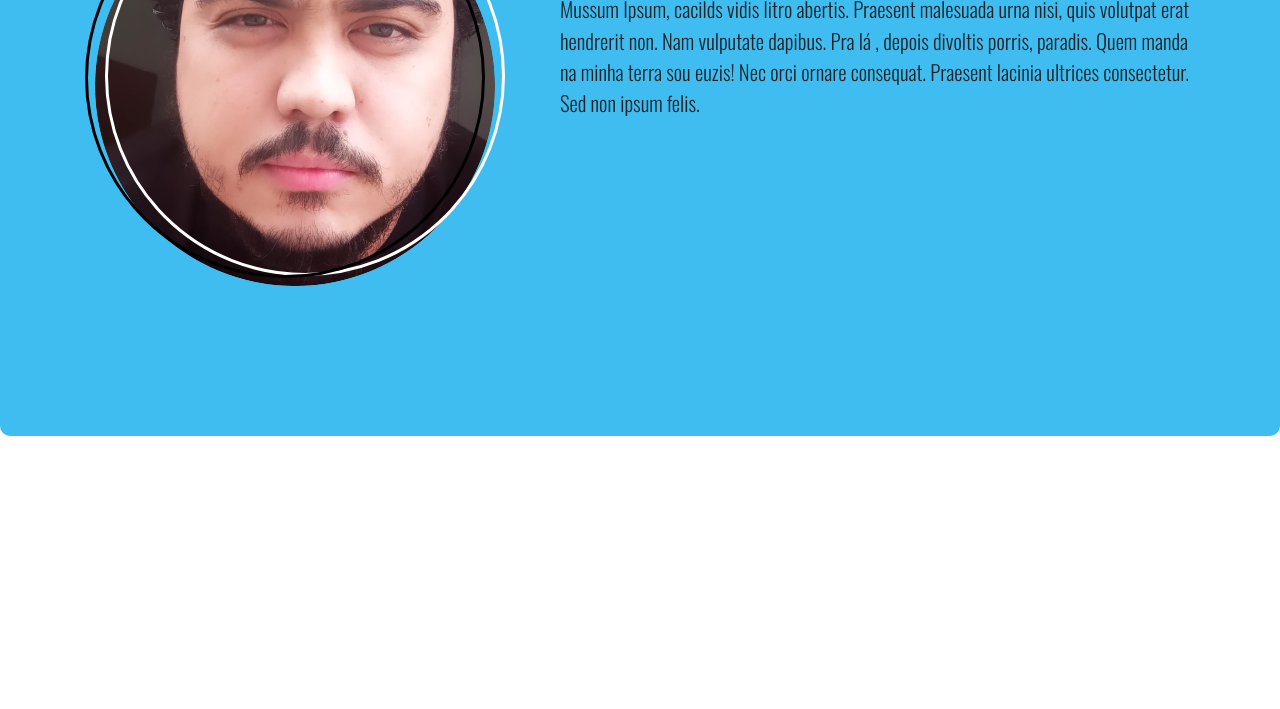
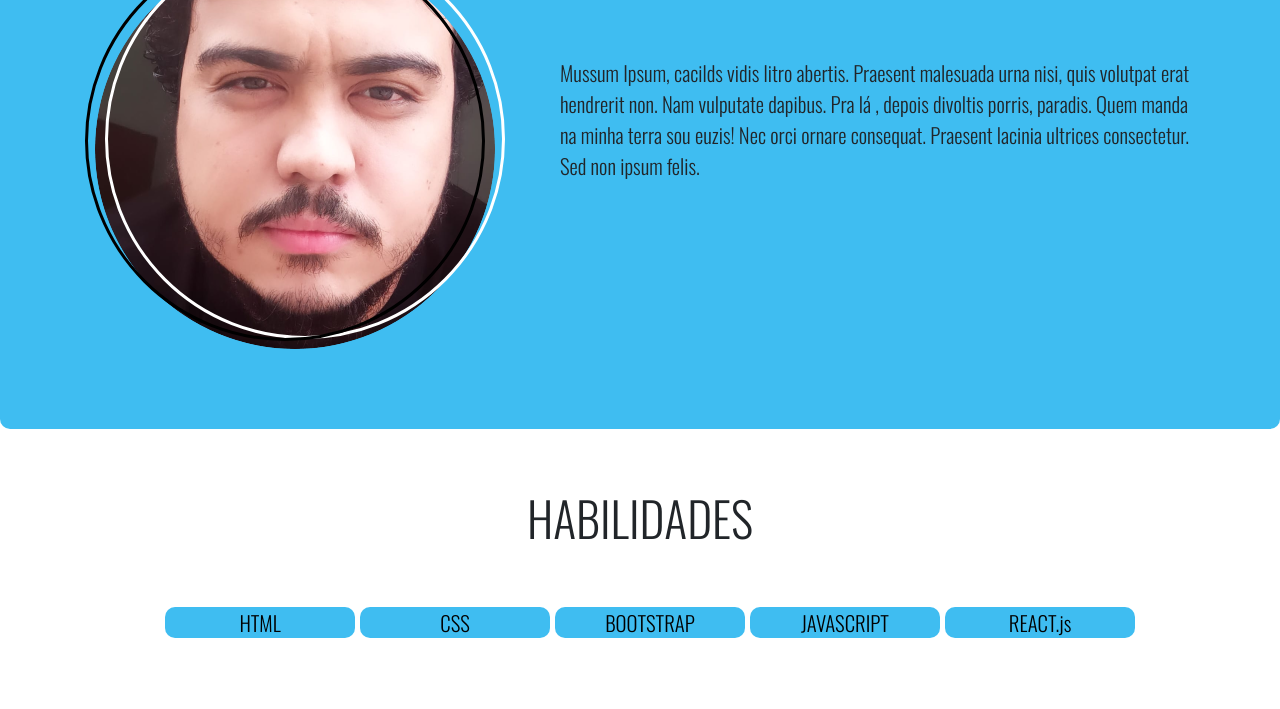
Before and after one commit to dgleyramos1/website-ramosdev, a plain HTML site: page index.html in a window 1280 px wide. Shown: the part 809-1518 px from the top of the page. Before the commit the page ends 1245 px from the top, so only its background shows below. Drawn offline with nearby package versions, Linux system fonts and the light colour scheme.

Commit message:
seção habilidades criada

```diff
--- a/index.html
+++ b/index.html
@@ -85,7 +85,7 @@
             </div>
           </div>
           <div class="col-md-7 text-left textSobre">
-            <h2 style="font-size: 2.3em; margin-bottom: 60px;">Sobre</h2>
+            <h2 style="font-size: 2.3em; margin-bottom: 60px;">SOBRE</h2>
             <p>
               Mussum Ipsum, cacilds vidis litro abertis. Praesent malesuada urna nisi, quis volutpat erat hendrerit non. Nam vulputate dapibus. Pra lá , depois divoltis porris, paradis. Quem manda na minha terra sou euzis! Nec orci ornare consequat. Praesent lacinia ultrices consectetur. Sed non ipsum felis.
             </p>
@@ -95,6 +95,23 @@
     </section>
     <!--/fim da seção sobre-->
 
+    <!--inicio seção habilidades-->
+    <section id="habilidades">
+      <div class="container text-center">
+        <h2 style="font-size: 2.3em; margin-bottom: 60px; margin-top: 60px;">HABILIDADES</h2>
+        <div class="row">
+          <div class="col-md-1 "></div>
+          <div class="col-md-2 habText">HTML</div>
+          <div class="col-md-2 habText">CSS</div>
+          <div class="col-md-2 habText">BOOTSTRAP</div>
+          <div class="col-md-2 habText">JAVASCRIPT</div>
+          <div class="col-md-2 habText">REACT.js</div>
+          <div class="col-md-1"></div>
+        </div>
+      </div>
+    </section>
+    <!--/fim seção habilidades-->
+
 
     <!-- JavaScript (Opcional) -->
     <!-- jQuery primeiro, depois Popper.js, depois Bootstrap JS -->
--- a/src/css/style.css
+++ b/src/css/style.css
@@ -12,8 +12,6 @@ header{
     background-color: #3FBDF1;
     border-bottom-left-radius: 10px;
     border-bottom-right-radius: 10px;
-    position: fixed;
-    width: 100vw;
 }
 
 header a {
@@ -63,7 +61,9 @@ header a:hover {
 #sobre {
     background-color: #3FBDF1;
     border-radius: 10px;
-    height: 650px;
+}
+#sobre .row {
+    height: 580px;
 }
 
 .imgSobre{
@@ -74,6 +74,7 @@ header a:hover {
 .textSobre {
     margin-top: 90px;
 }
+
 
 .e46_537 {
 	overflow:hidden;
@@ -118,3 +119,19 @@ header a:hover {
 .e46_536 {
 	border:3px solid rgba(0, 0, 0, 1);
 }
+
+
+/*Habilidades*/
+
+#habilidades {
+    height: 220px;
+}
+#habilidades .col-md-2 {
+    margin-right: 5px;
+}
+
+.habText{
+    background-color: #3FBDF1;
+    color: #000;
+    border-radius: 10px;
+}
```
